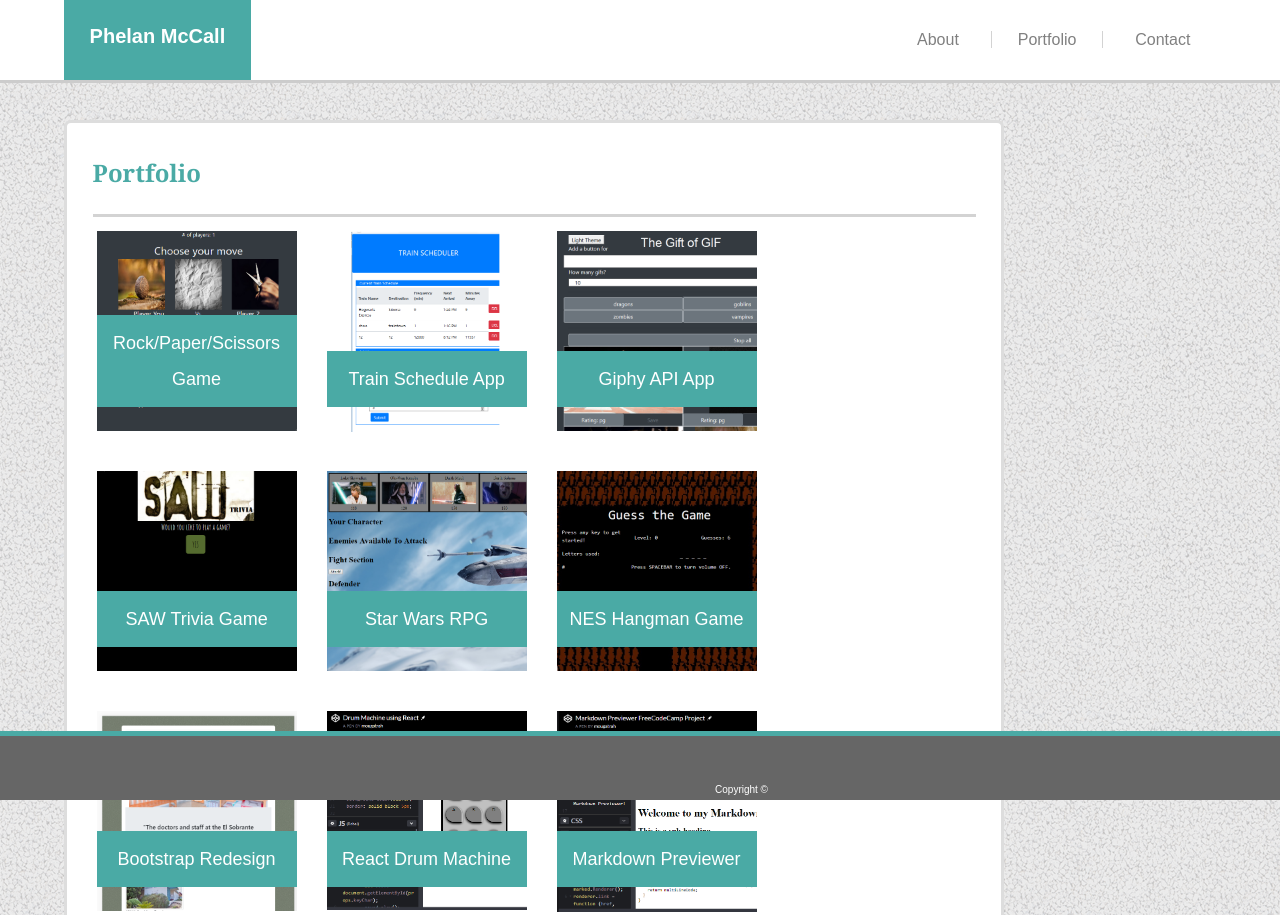
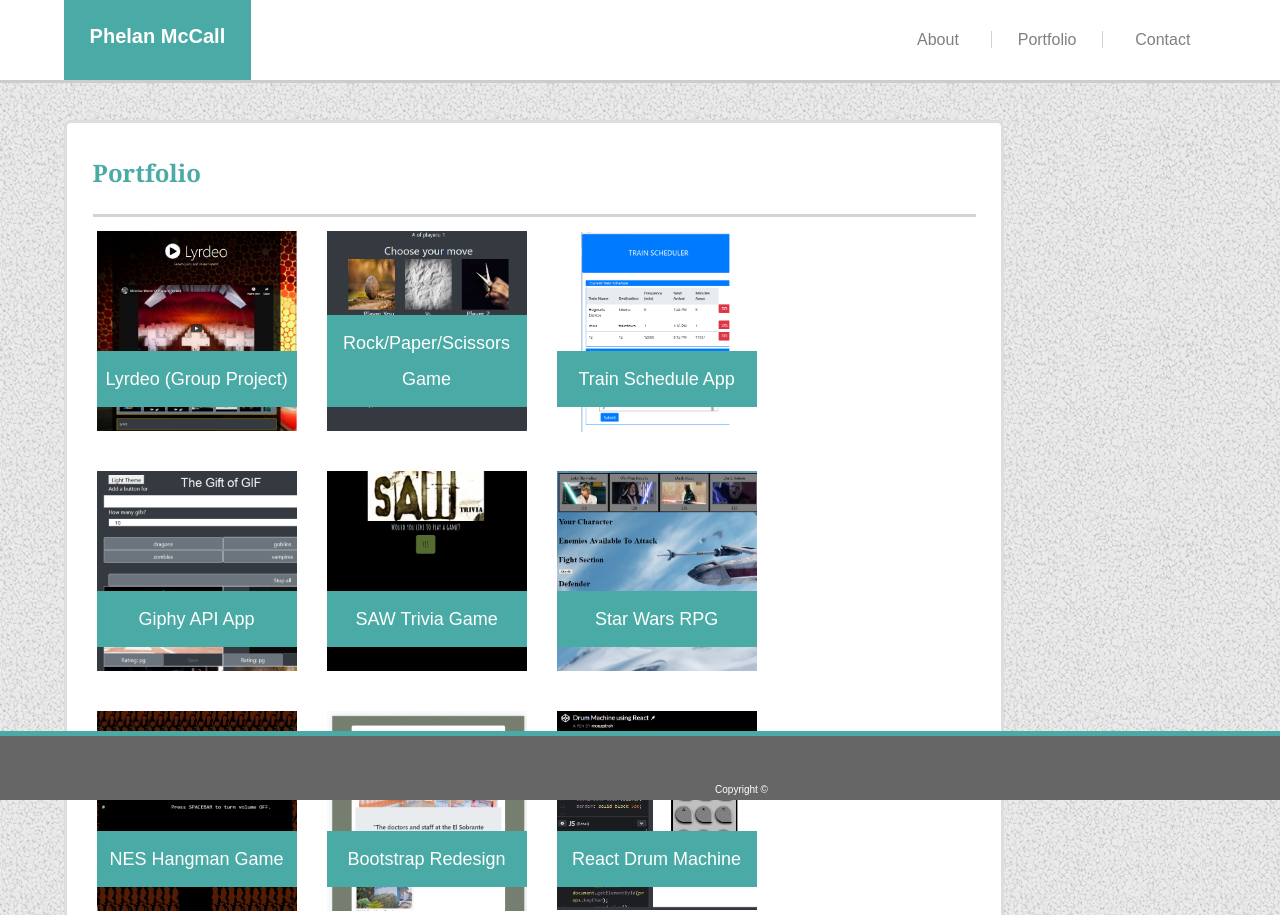
Before and after one commit to mougatrah/Responsive-Portfolio, a plain HTML site: page portfolio.html in a window 1280 px wide. Shown: the top 915 px of the page. Drawn offline with Linux system fonts and the light colour scheme.

Commit message:
added Lyrdeo group project to portfolio

```diff
--- a/portfolio.html
+++ b/portfolio.html
@@ -37,6 +37,10 @@
 
 
         <section>
+
+                <a class="portfolio_images" href="https://cxlhyphen.github.io/Project-1/" target="_blank"><img src="./assets/images/lyrdeo.png">
+                    <div>Lyrdeo (Group Project)</div>
+                </a>
 
                 <a class="portfolio_images" href="https://mougatrah.github.io/RPS/" target="_blank"><img src="./assets/images/rps.png">
                     <div>Rock/Paper/Scissors Game</div>
```
Also changed, not shown: assets/images/lyrdeo.png (added).
